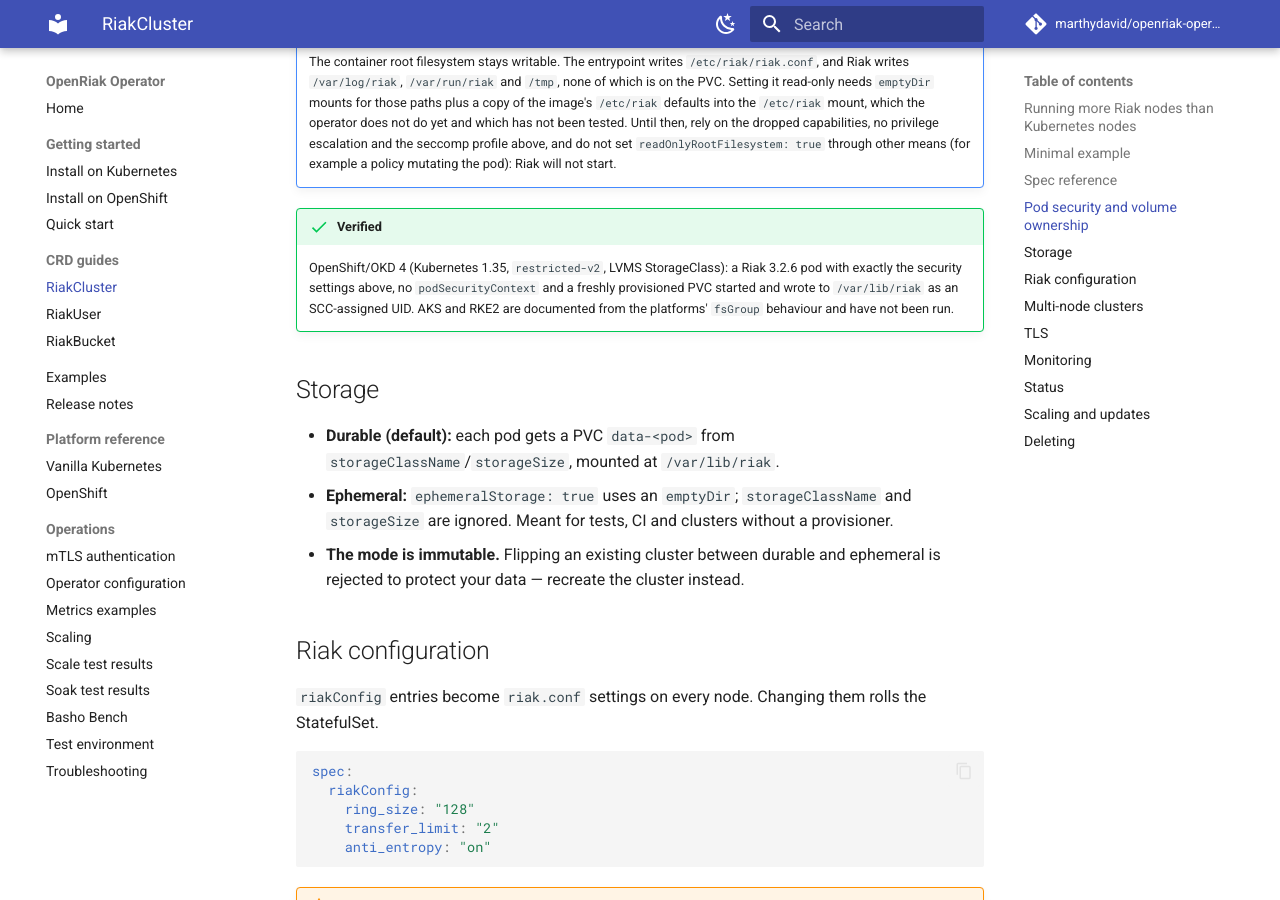
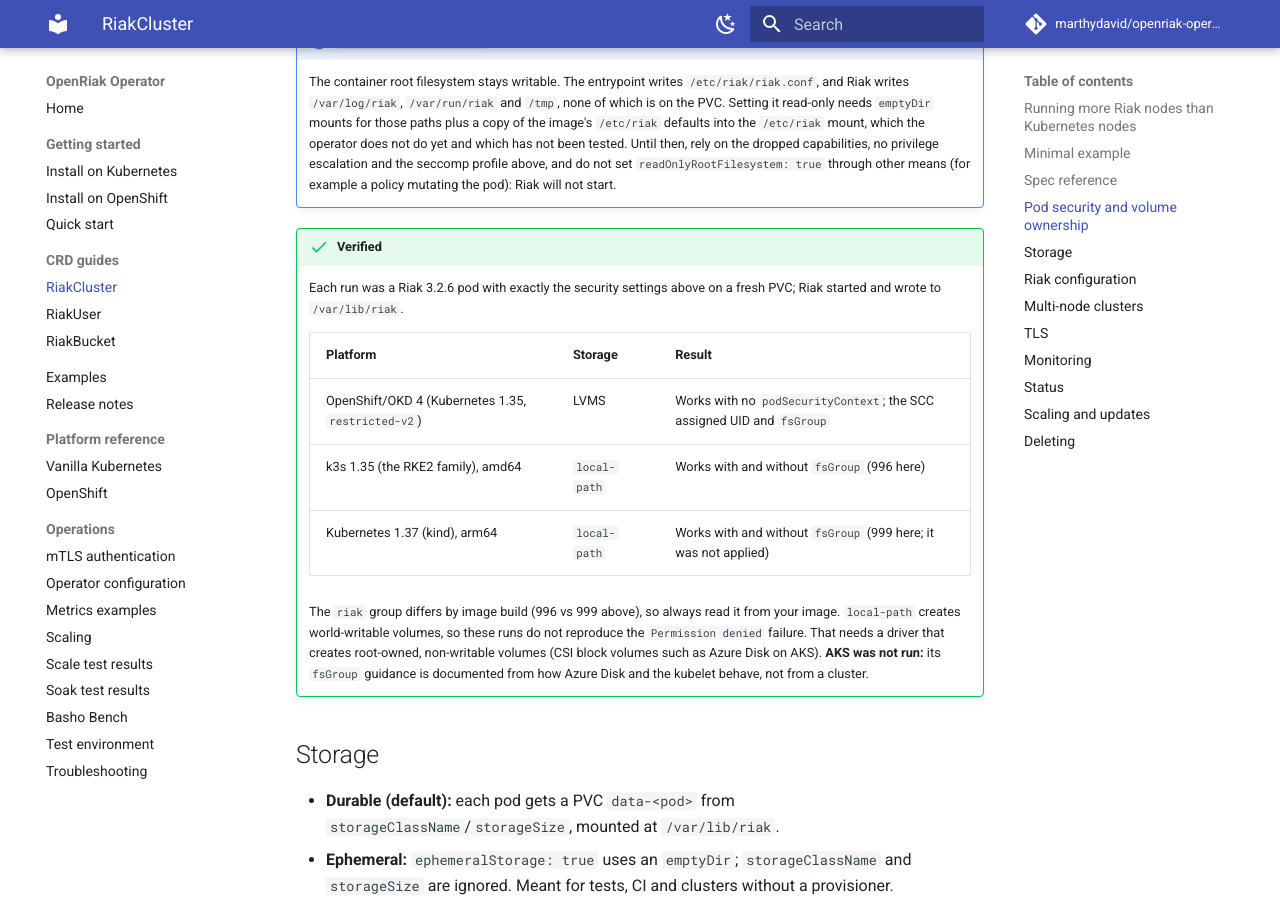
Before and after one commit to marthydavid/openriak-operator, an MkDocs documentation site: the page built from docs/crds/riakcluster.md, in a window 1280 px wide and 900 px high, scrolled down 4486 px. Built offline with MkDocs 1.6.1 and Material for MkDocs 9.7.7, drawn with Linux system fonts in a browser that asks for light colours; comment, search, counter and statistics services are not loaded; some of the changed text lies outside the part shown.

Commit message:
docs: record k3s and kind verification, correct the local-path fsGroup claim
Co-Authored-By: Claude Sonnet 5.5 <noreply@anthropic.com>

```diff
--- a/docs/crds/riakcluster.md
+++ b/docs/crds/riakcluster.md
@@ -101,7 +101,7 @@ platform): pod `seccompProfile: RuntimeDefault`, and on the Riak container
 |----------|-------------|
 | **OpenShift / OKD** (`restricted-v2`) | **Nothing.** The SCC assigns a UID and an `fsGroup` from the namespace range. A fixed `fsGroup` or `runAsUser` outside that range is not allowed by `restricted-v2` for ordinary service accounts (needs another SCC). |
 | **AKS** (Azure Disk CSI, `managed-csi`) | `fsGroup: <riak gid>`. Azure Disk honours `fsGroup`. Azure Files ignores it: use a StorageClass with `uid=`/`gid=` mount options. |
-| **RKE2 / k3s** | `fsGroup: <riak gid>` for CSI drivers that support it (Longhorn, Ceph). Rancher `local-path` ignores `fsGroup`; use a CSI class, or pre-own the host path. |
+| **RKE2 / k3s** | Rancher `local-path` (the default) creates world-writable volumes, so a fresh PVC works with no `fsGroup`; setting one is honoured and harmless. For CSI drivers (Longhorn, Ceph, ...) set `fsGroup: <riak gid>`. |
 | **Other (EKS, GKE, kind, ...)** | `fsGroup: <riak gid>` when the driver advertises `fsGroupPolicy: File` or `ReadWriteOnceWithFSType`. |
 
 The group is that of the `riak` user in the image you run. It is not the same for every base, so
@@ -133,10 +133,20 @@ default because it would break OpenShift's UID assignment.
     policy mutating the pod): Riak will not start.
 
 !!! success "Verified"
-    OpenShift/OKD 4 (Kubernetes 1.35, `restricted-v2`, LVMS StorageClass): a Riak 3.2.6 pod with exactly
-    the security settings above, no `podSecurityContext` and a freshly provisioned PVC started and wrote
-    to `/var/lib/riak` as an SCC-assigned UID. AKS and RKE2 are documented from the platforms'
-    `fsGroup` behaviour and have not been run.
+    Each run was a Riak 3.2.6 pod with exactly the security settings above on a fresh PVC; Riak started
+    and wrote to `/var/lib/riak`.
+
+    | Platform | Storage | Result |
+    |----------|---------|--------|
+    | OpenShift/OKD 4 (Kubernetes 1.35, `restricted-v2`) | LVMS | Works with no `podSecurityContext`; the SCC assigned UID and `fsGroup` |
+    | k3s 1.35 (the RKE2 family), amd64 | `local-path` | Works with and without `fsGroup` (996 here) |
+    | Kubernetes 1.37 (kind), arm64 | `local-path` | Works with and without `fsGroup` (999 here; it was not applied) |
+
+    The `riak` group differs by image build (996 vs 999 above), so always read it from your image.
+    `local-path` creates world-writable volumes, so these runs do not reproduce the
+    `Permission denied` failure. That needs a driver that creates root-owned, non-writable volumes (CSI
+    block volumes such as Azure Disk on AKS). **AKS was not run:** its `fsGroup` guidance is documented
+    from how Azure Disk and the kubelet behave, not from a cluster.
 
 ## Storage
 
```
